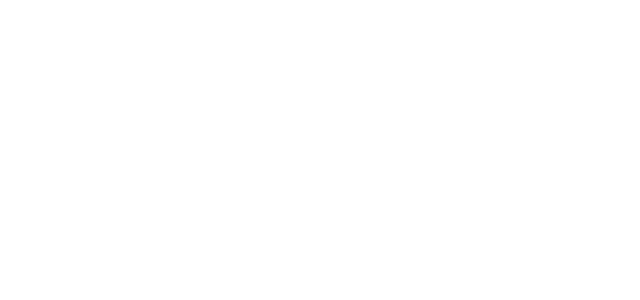
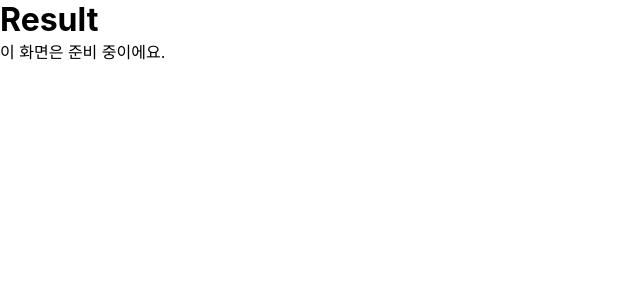
Before and after one commit to alswp006/earlyretiresim, a React (Vite) app: page /result in a window 1280 px wide. Before the commit this address had no page. Shown: the top 300 px of the page, without its empty margins (0-640 px from the left). Built offline with nearby package versions, Linux system fonts and the light colour scheme; what @toss/tds-mobile-ait would draw is missing.

Commit message:
chore(wiring-first): 라우트 2개 + 자리 페이지 1개 골격

```diff
--- a/src/App.tsx
+++ b/src/App.tsx
@@ -1,6 +1,11 @@
-import { Routes, Route } from 'react-router-dom';
+// @ai-factory:wiring-first — 스캐폴드가 설계(SPEC 화면 표·패킷 목록)로부터 결정론으로 깐 라우트 골격이다.
+// 진입점(App.tsx) 패킷: 처음부터 다시 쓰지 마라 — SPEC과 경로를 대조·보완하고, 전역 Provider(광고/결제 SDK·앱 상태)를
+//   <Routes>를 감싸는 자리에 끼워라. 라우트 경로는 지우지 말고 고쳐라(화면 파일은 이 경로로 navigate한다).
+// 화면 패킷: 이 파일을 건드리지 마라 — 자기 페이지 파일(자리 페이지)만 통째로 교체한다.
 import { lazy, Suspense } from 'react';
+import { Routes, Route, Navigate } from 'react-router-dom';
 import Home from './pages/Home';
+import Result from './pages/Result';
 
 // Dev-only TDS Gallery route — `import.meta.env.DEV` is statically replaced
 // (true in dev, false in prod) so the entire import + Route is tree-shaken
@@ -11,8 +16,10 @@ const DevTdsGallery = import.meta.env.DEV
 
 export default function App() {
   return (
+    // @ai-factory:providers — 전역 Provider는 <Routes>를 감싸는 이 자리에 둔다(main.tsx는 @AI:ANCHOR, 수정 금지).
     <Routes>
       <Route path="/" element={<Home />} />
+      <Route path="/result" element={<Result />} />
       {DevTdsGallery && (
         <Route
           path="/__tds-gallery"
@@ -23,6 +30,8 @@ export default function App() {
           }
         />
       )}
+      {/* 미정의 경로 → 홈. NotFound 화면이 설계에 생기면 이 줄을 그 화면으로 바꿔라. */}
+      <Route path="*" element={<Navigate to="/" replace />} />
     </Routes>
   );
 }
--- /dev/null
+++ b/src/pages/Result.tsx
@@ -0,0 +1,11 @@
+// @ai-factory:placeholder
+// 배선 선행(wiring-first)이 깐 자리 페이지다 — App.tsx에 `/result`로 이미 연결돼 있다.
+// 이 화면을 담당하는 패킷은 이 파일을 **통째로 교체**하라(위 마커 주석 포함 — 마커가 남으면 산출물로 인정되지 않는다).
+export default function Result() {
+  return (
+    <main data-testid="placeholder-result">
+      <h1>Result</h1>
+      <p>이 화면은 준비 중이에요.</p>
+    </main>
+  );
+}
```
